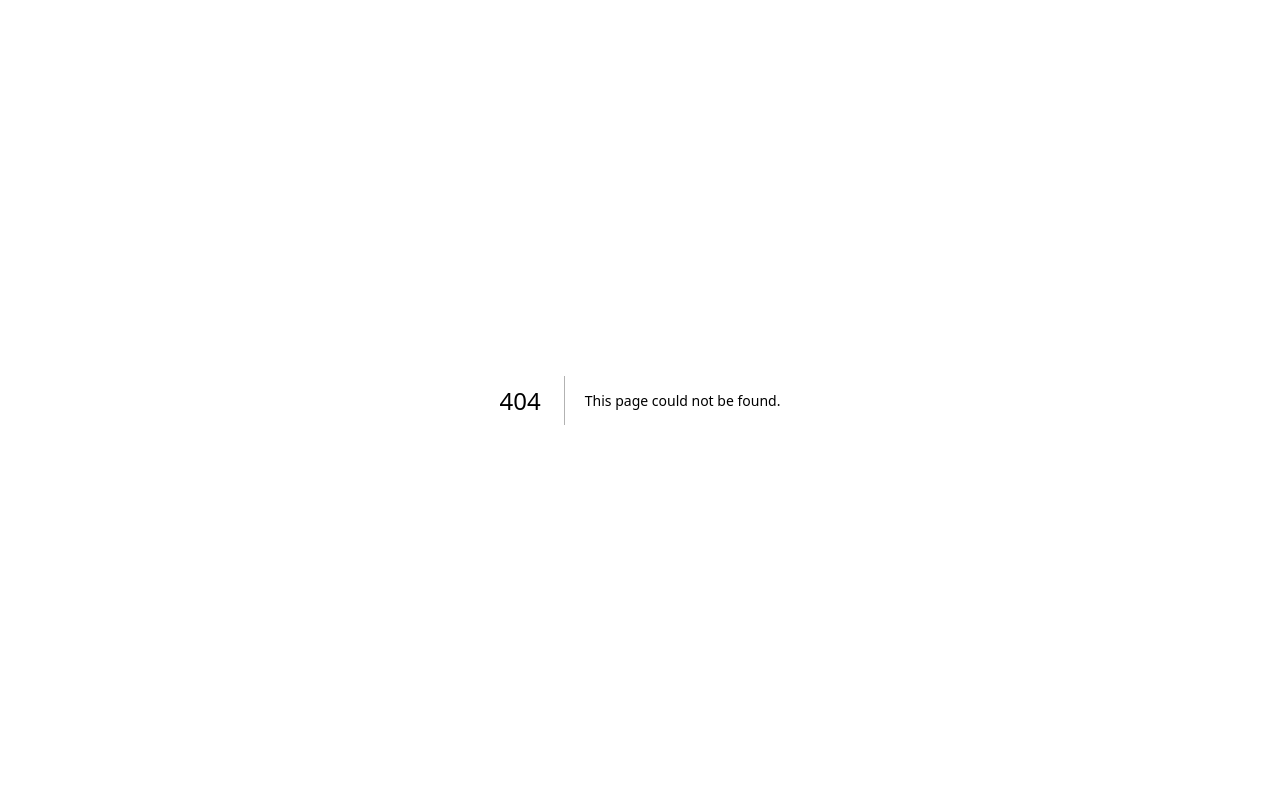
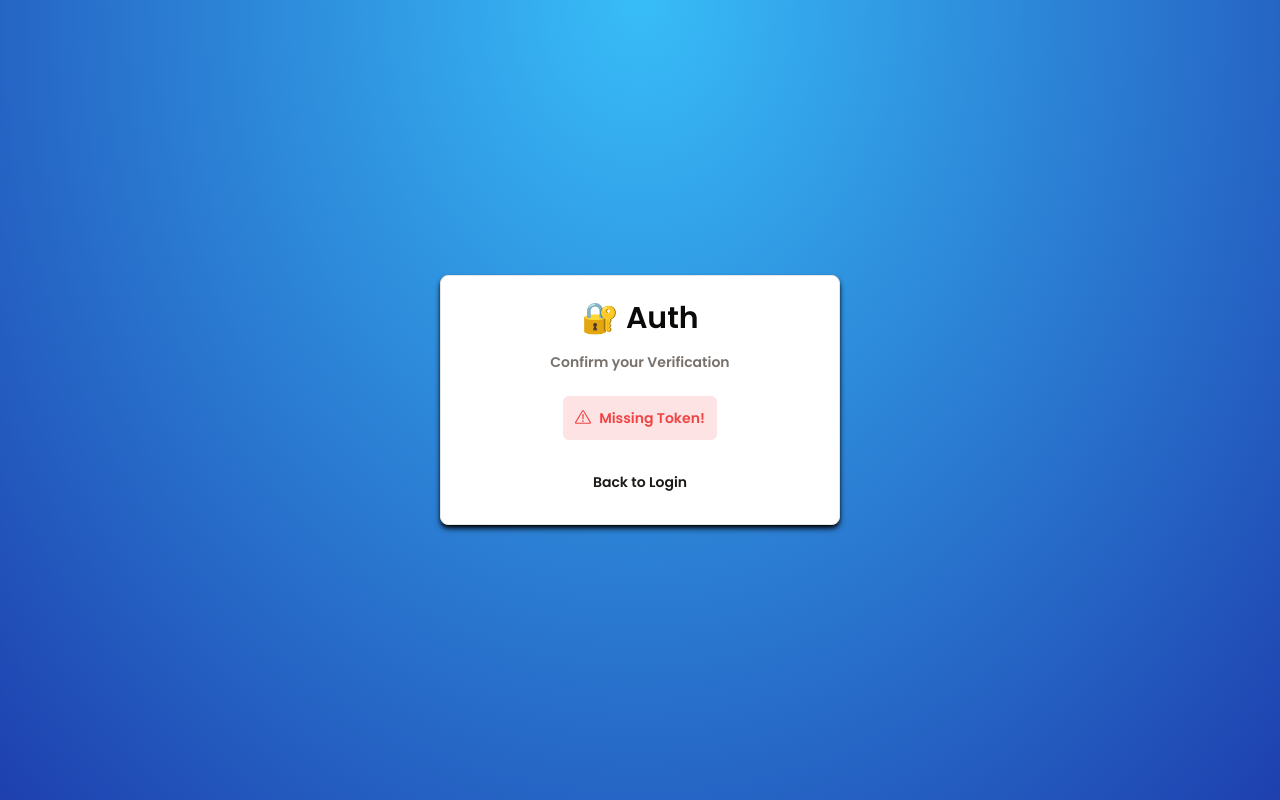
Before and after one commit to Shawn2776/smrtevote_final, a Next.js app: page /auth/new-verification in a window 1280 px wide. Before the commit this address had no page. Built offline with nearby package versions, Linux system fonts and the light colour scheme.

Commit message:
added email verif

```diff
--- /dev/null
+++ b/actions/new-verification.js
@@ -0,0 +1,39 @@
+"use server";
+
+import { getUserByEmail } from "@/data/user";
+import { getVerificationTokenByToken } from "@/data/verification-token";
+import { db } from "@/lib/db";
+
+export const newVerification = async (token) => {
+  const exisitingToken = await getVerificationTokenByToken(token);
+
+  if (!exisitingToken) {
+    return { error: "Token does not exist!" };
+  }
+
+  const hasExpired = new Date(exisitingToken.expires) < new Date();
+
+  if (hasExpired) {
+    return { error: "Token has expired!" };
+  }
+
+  const exisitingUser = await getUserByEmail(exisitingToken.email);
+
+  if (!exisitingUser) {
+    return { error: "Email does not exist!" };
+  }
+
+  await db.user.update({
+    where: { id: exisitingUser.id },
+    data: {
+      emailVerified: new Date(),
+      email: exisitingToken.email,
+    },
+  });
+
+  await db.verificationToken.delete({
+    where: { id: exisitingToken.id },
+  });
+
+  return { success: "Email Verified!" };
+};
--- a/app/auth/layout.jsx
+++ b/app/auth/layout.jsx
@@ -2,7 +2,7 @@ import React from "react";
 
 const AuthLayout = ({ children }) => {
   return (
-    <div className="flex items-center justify-center h-full bg-sky-500">
+    <div className="flex items-center justify-center h-full bg-[radial-gradient(ellipse_at_top,_var(--tw-gradient-stops))] from-sky-400 to-blue-800">
       {children}
     </div>
   );
--- /dev/null
+++ b/app/auth/new-verification/page.jsx
@@ -0,0 +1,8 @@
+import NewVerificationForm from "@/components/auth/new-verification-form";
+import React from "react";
+
+const NewVerificationPage = () => {
+  return <NewVerificationForm />;
+};
+
+export default NewVerificationPage;
--- a/components/auth/card-wrapper.jsx
+++ b/components/auth/card-wrapper.jsx
@@ -12,7 +12,7 @@ const CardWrapper = ({
   showSocial,
 }) => {
   return (
-    <Card className="w-[400px] shadow-md">
+    <Card className="w-[400px] shadow-md shadow-black">
       <CardHeader>
         <Header label={headerLabel} />
       </CardHeader>
--- /dev/null
+++ b/components/auth/new-verification-form.jsx
@@ -0,0 +1,54 @@
+"use client";
+
+import { useCallback, useEffect, useState } from "react";
+import { BeatLoader } from "react-spinners";
+import { useSearchParams } from "next/navigation";
+import CardWrapper from "./card-wrapper";
+import { newVerification } from "@/actions/new-verification";
+import { FormSuccess } from "../form-success";
+import { FormError } from "../form-error";
+
+const NewVerificationForm = () => {
+  const [error, setError] = useState("");
+  const [success, setSuccess] = useState("");
+
+  const searchParams = useSearchParams();
+
+  const token = searchParams.get("token");
+
+  const onSubmit = useCallback(() => {
+    if (!token) {
+      setError("Missing Token!");
+      return;
+    }
+
+    newVerification(token)
+      .then((data) => {
+        setSuccess(data.success);
+        setError(data.error);
+      })
+      .catch(() => {
+        setError("Something went wrong!");
+      });
+  }, [token]);
+
+  useEffect(() => {
+    onSubmit();
+  }, [onSubmit]);
+
+  return (
+    <CardWrapper
+      headerLabel="Confirm your Verification"
+      backButtonHref="/auth/login"
+      backButtonLabel="Back to Login"
+    >
+      <div className="flex items-center justify-center w-full">
+        {!success && !error && <BeatLoader />}
+        <FormSuccess message={success} />
+        <FormError message={error} />
+      </div>
+    </CardWrapper>
+  );
+};
+
+export default NewVerificationForm;
--- a/package.json
+++ b/package.json
@@ -27,6 +27,7 @@
     "react-dom": "^18",
     "react-hook-form": "^7.51.4",
     "react-icons": "^5.2.1",
+    "react-spinners": "^0.13.8",
     "resend": "^3.2.0",
     "tailwind-merge": "^2.3.0",
     "tailwindcss-animate": "^1.0.7",
--- a/routes.ts
+++ b/routes.ts
@@ -2,7 +2,7 @@
  * An array of public routes that do not require authentication.
  * @type {string[]}
  */
-export const publicRoutes = ["/"];
+export const publicRoutes = ["/", "/auth/new-verification"];
 
 /**
  * An array of routes that are used for authentication.
```
Also changed, not shown: 1 other file (tests, documents, lock files or other folders).
